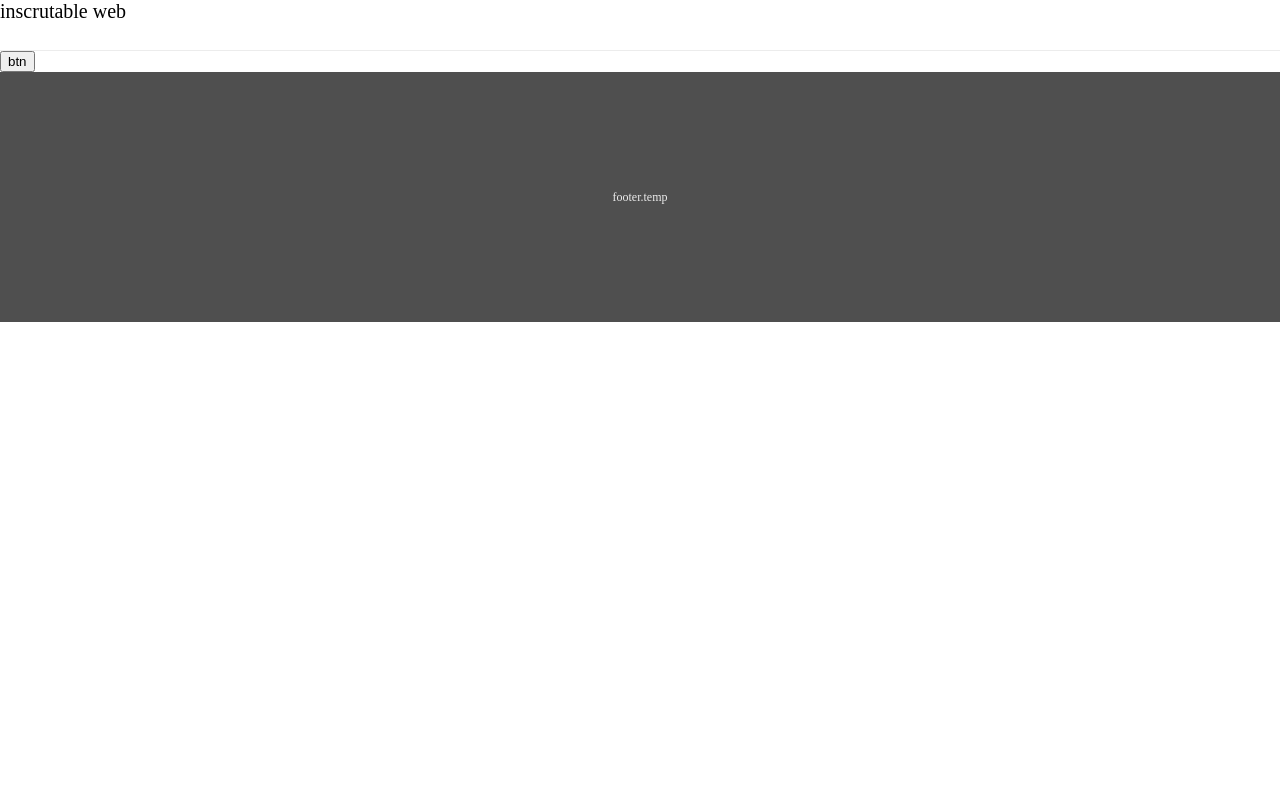
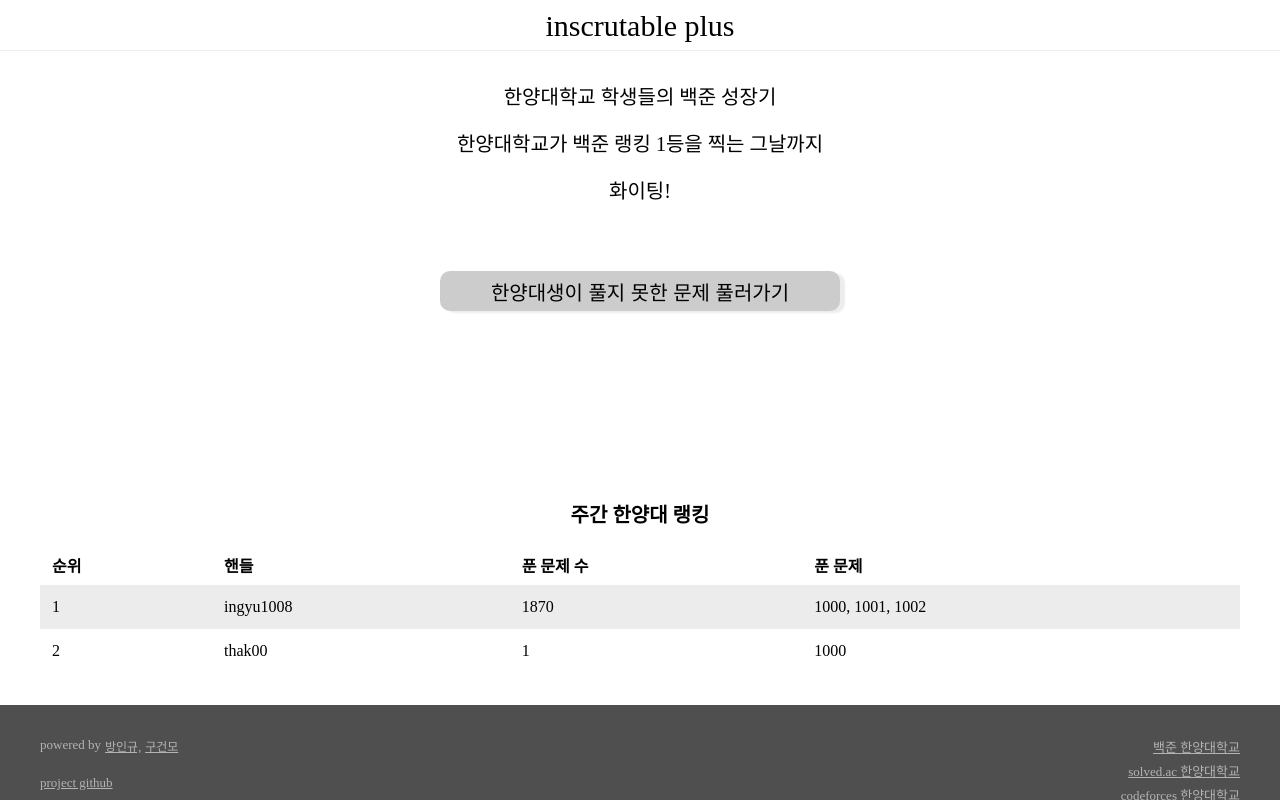
Before and after one commit to inscructable/inscructable_web, a Vue app: page / in a window 1280 px wide. Built offline with nearby package versions, Linux system fonts and the light colour scheme; what vue-cookie would draw is missing.

Commit message:
Update: Default Design

```diff
--- a/src/locales/ko.json
+++ b/src/locales/ko.json
@@ -1,4 +1,11 @@
 {
+    "index": {
+        "title1": "한양대학교 학생들의 백준 성장기",
+        "title2": "한양대학교가 백준 랭킹 1등을 찍는 그날까지",
+        "title3": "화이팅!",
+        "weekly_ranking": "주간 한양대 랭킹",
+        "go-problem": "한양대생이 풀지 못한 문제 풀러가기"
+    },
     "level": {
         "level": "레벨",
         "unsolve": "미해결",
--- a/src/views/footer/footer.vue
+++ b/src/views/footer/footer.vue
@@ -1,7 +1,39 @@
 <template lang="pug">
 footer.rn-footer
-    div.vertical-frame
-        rntxt(init_message="footer.temp" :init_color="'#ececec'")
+    div.content
+        div.row
+            div.col.left
+                div.cell
+                    rntxt(init_message="powered by" :init_color="'#b3b3b3'" :init_fontSize="13")
+                    |&nbsp;
+                    a.rn-no-deco(href="https://github.com/ingyu1008" target="_blank")
+                        rntxt(init_message="방인규," :init_color="'#b3b3b3'" :init_fontSize="12")
+                    |&nbsp;
+                    a.rn-no-deco(href="https://github.com/thak1411" target="_blank")
+                        rntxt(init_message="구건모" :init_color="'#b3b3b3'" :init_fontSize="12")
+                |&nbsp;
+                div.cell
+                    a.rn-no-deco(href="https://github.com/inscrutable-plus" target="_blank")
+                        rntxt(init_message="project github" :init_color="'#b3b3b3'" :init_fontSize="13")
+                div.cell.rn-mt5
+                    rntxt(init_message="inscrutable의 운영은 solved.ac, acmicpc.net와 관련이 없으며, " :init_color="'#b3b3b3'" :init_fontSize="13")
+                    |&nbsp;
+                    a.rn-no-deco(href="https://github.com/ingyu1008" target="_blank")
+                        rntxt(init_message="방인규," :init_color="'#b3b3b3'" :init_fontSize="12")
+                    |&nbsp;
+                    a.rn-no-deco(href="https://github.com/thak1411" target="_blank")
+                        rntxt(init_message="구건모" :init_color="'#b3b3b3'" :init_fontSize="12")
+                    rntxt(init_message="가 독립적으로 운영하고있습니다." :init_color="'#b3b3b3'" :init_fontSize="13")
+            div.col.right
+                div.cell.rn-mla
+                    a.rn-no-deco(href="https://www.acmicpc.net/school/ranklist/425")
+                        rntxt(init_message="백준 한양대학교" :init_color="'#b3b3b3'" :init_fontSize="13")
+                div.cell.rn-mla.rn-mt5
+                    a.rn-no-deco(href="https://solved.ac/ranking/o/425")
+                        rntxt(init_message="solved.ac 한양대학교" :init_color="'#b3b3b3'" :init_fontSize="13")
+                div.cell.rn-mla.rn-mt5
+                    a.rn-no-deco(href="http://codeforces.com/ratings/organization/2843")
+                        rntxt(init_message="codeforces 한양대학교" :init_color="'#b3b3b3'" :init_fontSize="13")
 </template>
 
 <script>
@@ -19,6 +51,8 @@ export default {
 .rn-footer {
     width: 100%;
     height: 250px;
+    padding: 32px;
+    box-sizing: border-box;
     background-color: #4f4f4f;
 }
 .vertical-frame {
@@ -32,4 +66,44 @@ export default {
         vertical-align: middle;
     }
 }
+.content {
+    max-width: 1200px;
+    margin-left: auto;
+    margin-right: auto;
+}
+.row {
+    width: 100%;
+    height: 100%;
+    display: flex;
+    flex-direction: row;
+}
+.col {
+    width: 50%;
+    height: 100%;
+    display: flex;
+    flex-direction: column;
+}
+.left {
+    text-align: left;
+}
+.right {
+    text-align: right;
+}
+.rn-b {
+    display: block;
+}
+.cell {
+    display: flex;
+    flex-direction: row;
+}
+.rn-no-deco {
+    color: #b3b3b3;
+    text-decoration: underline;
+}
+.rn-mt5 {
+    margin-top: 5px;
+}
+.rn-mla {
+    margin-left: auto;
+}
 </style>
--- a/src/views/header/header.vue
+++ b/src/views/header/header.vue
@@ -1,6 +1,7 @@
 <template lang="pug">
 header.rn-header
-    rntxt(init_message="inscrutable web", :init_fontSize="20")
+    a.rn-no-deco(href="/")
+        rntxt.rn-centre(init_message="inscrutable plus", :init_fontSize="30")
 </template>
 
 <script>
@@ -18,6 +19,13 @@ export default {
 .rn-header {
     width: 100%;
     height: 50px;
+    text-align: center;
     border-bottom: 1px solid #ececec;
 }
+.rn-centre {
+    line-height: 51px;
+}
+.rn-no-deco {
+    text-decoration: none;
+}
 </style>
--- a/src/views/section/index/section.vue
+++ b/src/views/section/index/section.vue
@@ -1,16 +1,35 @@
 <template lang="pug">
 section.index-section
-    button(@click="onClick") btn
+    div.content
+        div.row1
+            rntxt.rn-b(:init_message="$t('index.title1')" :init_fontSize="20")
+            |&nbsp;
+            rntxt.rn-b(:init_message="$t('index.title2')" :init_fontSize="20")
+            |&nbsp;
+            rntxt.rn-b(:init_message="$t('index.title3')" :init_fontSize="20")
+        div.row2
+            button.index-go-problem(@click="onClickLevel")
+                rntxt.rn-b(:init_message="$t('index.go-problem')" :init_fontSize="20")
+        div.row3
+            rntxt.index-rank-label(:init_message="$t('index.weekly_ranking')" :init_fontSize="20" :init_fontWeight="700")
+            index-table
 </template>
 
 <script>
 import axios from 'axios';
 
+import rntxt from '../../components/rntxt.vue';
+import IndexTable from './table/index-table.vue';
+
 export default {
     name: 'index-section',
+    components: {
+        rntxt,
+        IndexTable,
+    },
     methods: {
-        onClick: function() {
-
+        onClickLevel: function() {
+            window.location.href = 'level';
         },
     },
 }
@@ -19,5 +38,49 @@ export default {
 <style style="scss" scoped>
 .index-section {
     width: 100%;
+    padding: 0px 32px;
+    box-sizing: border-box;
+}
+.content {
+    min-width: 480px;
+    max-width: 1200px;
+    margin-left: auto;
+    margin-right: auto;
+}
+.row1 {
+    width: 100%;
+    height: 200px;
+    padding: 30px 0px;
+    text-align: center;
+    box-sizing: border-box;
+}
+.row2 {
+    width: 100%;
+    height: 200px;
+    padding: 20px 0px;
+    text-align: center;
+    box-sizing: border-box;
+}
+.row3 {
+    width: 100%;
+    padding: 32px 0px;
+    box-sizing: border-box;
+}
+.rn-b {
+    display: block;
+}
+.index-rank-label {
+    display: block;
+    padding: 16px 0px;
+    text-align: center;
+}
+.index-go-problem {
+    width: 400px;
+    height: 40px;
+    border: none;
+    cursor: pointer;
+    border-radius: 10px;
+    background-color: #cccccc;
+    box-shadow: 5px 2px 2px #ececec;
 }
 </style>
--- /dev/null
+++ b/src/views/section/index/table/index-table.vue
@@ -0,0 +1,53 @@
+<template lang="pug">
+table.index-table
+    thead.index-table-head
+        tr
+            th 순위
+            th 핸들
+            th 푼 문제 수
+            th 푼 문제
+    tbody.index-table-body
+        tr
+            td 1
+            td ingyu1008
+            td 1870
+            td 1000, 1001, 1002
+        tr
+            td 2
+            td thak00
+            td 1
+            td 1000
+</template>
+
+<script>
+export default {
+    name: 'index-table',
+}
+</script>
+
+<style lang="scss" scoped>
+.index-table {
+    width: 100%;
+    text-align: left;
+    border-spacing: 0px;
+}
+.index-table-head {
+    height: 41px;
+    th {
+        padding: 8px 12px;
+        box-sizing: border-box;
+    }
+}
+.index-table-body {
+    tr {
+        height: 44px;
+    }
+    td {
+        padding: 8px 12px;
+        box-sizing: border-box;
+    }
+    tr:nth-child(odd) {
+        background-color: #ececec;
+    }
+}
+</style>
--- a/src/views/section/level-datil/section.vue
+++ b/src/views/section/level-datil/section.vue
@@ -1,6 +1,5 @@
 <template lang="pug">
 section.level-detail-section
-    | sec
 </template>
 
 <script>
```
Also changed, not shown: src/views/section/level/table/level-table.vue (+6 -1 lines), 1 other file (tests, documents, lock files or other folders).
